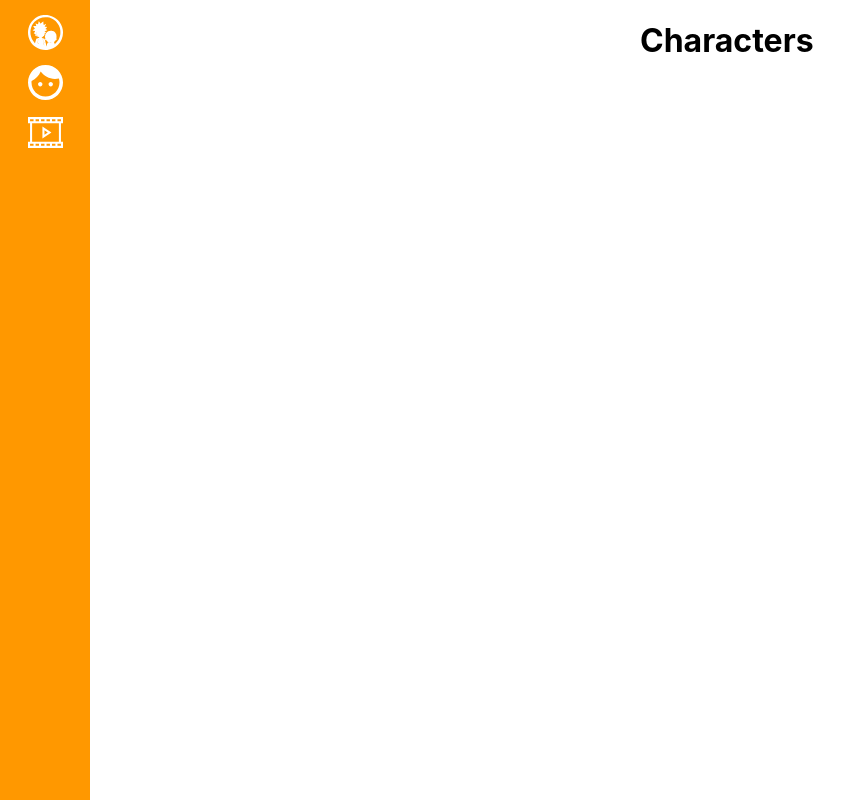
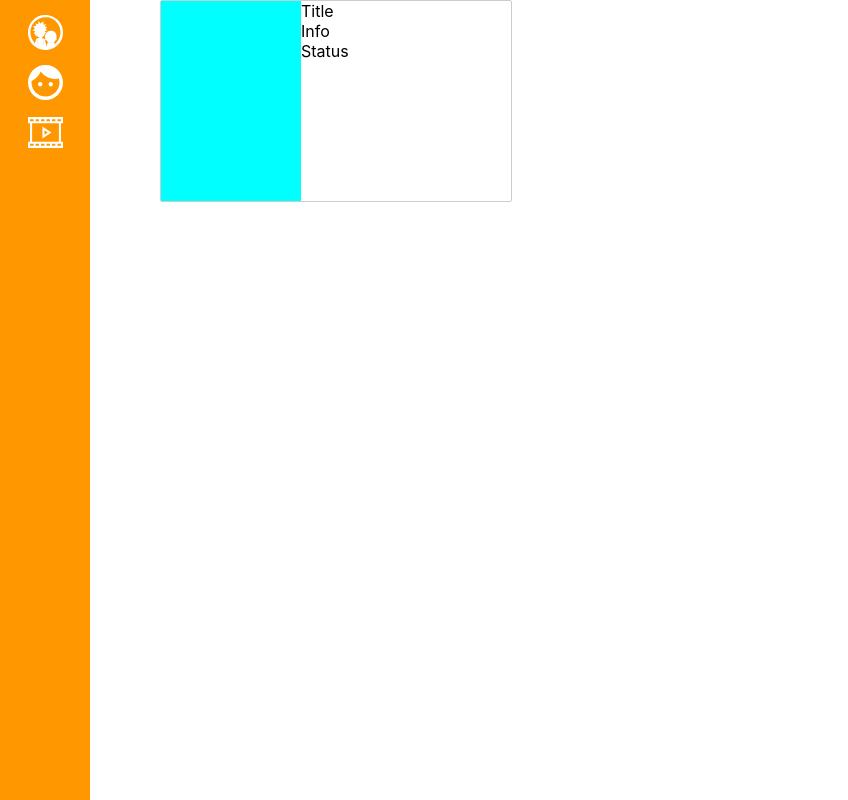
Before and after one commit to dayanapanova/Rick-and-Morty, a React (Create React App) app: page /characters in a window 1280 px wide. Shown: the whole page, without its empty margins (0-848 px from the left). Built offline with nearby package versions, Linux system fonts and the light colour scheme.

Commit message:
adding axios and fetch the character info

```diff
--- a/package.json
+++ b/package.json
@@ -10,6 +10,7 @@
     "@testing-library/jest-dom": "^5.14.1",
     "@testing-library/react": "^11.2.7",
     "@testing-library/user-event": "^12.8.3",
+    "axios": "^0.22.0",
     "i18n": "^0.13.3",
     "react": "^17.0.2",
     "react-dom": "^17.0.2",
--- a/src/components/Characters.js
+++ b/src/components/Characters.js
@@ -1,10 +1,8 @@
 import React from "react";
-
+import SingleCharacter from "./SingleCharacter";
 const Characters = () => {
     return (
-        <div className="content-section">
-            <h1>Characters</h1>
-        </div>
+        <SingleCharacter />
     )
 }
 
--- /dev/null
+++ b/src/components/SingleCharacter.js
@@ -0,0 +1,16 @@
+import React from 'react';
+import axios from 'axios';
+const SingleCharacter = () => {
+    return (
+        <div className="character-holder">
+            <div className="character-holder-image"></div>
+            <div className="chracter-holder-info">
+                <div>Title</div>
+                <div>Info</div>
+                <div>Status</div>
+            </div>
+        </div>
+    )
+}
+
+export default SingleCharacter;
--- a/src/index.css
+++ b/src/index.css
@@ -32,8 +32,19 @@ code {
   cursor: pointer;
 }
 
-.content-section {
+.character-holder {
+  position: absolute;
   top: 0;
-  left: 50%;
-  position: absolute;
+  right: 60%;
+  border: 1px solid #ccc;
+  width: 350px;
+  height: 200px;
+  display: flex;
+  flex-wrap: nowrap;
+  border-radius: 2px;
 }
+
+.character-holder-image {
+  flex-basis: 40%;
+  background-color: aqua;
+}
```
Also changed, not shown: src/store/CharactersSlice.js (+9 -7 lines), 1 other file (tests, documents, lock files or other folders).
